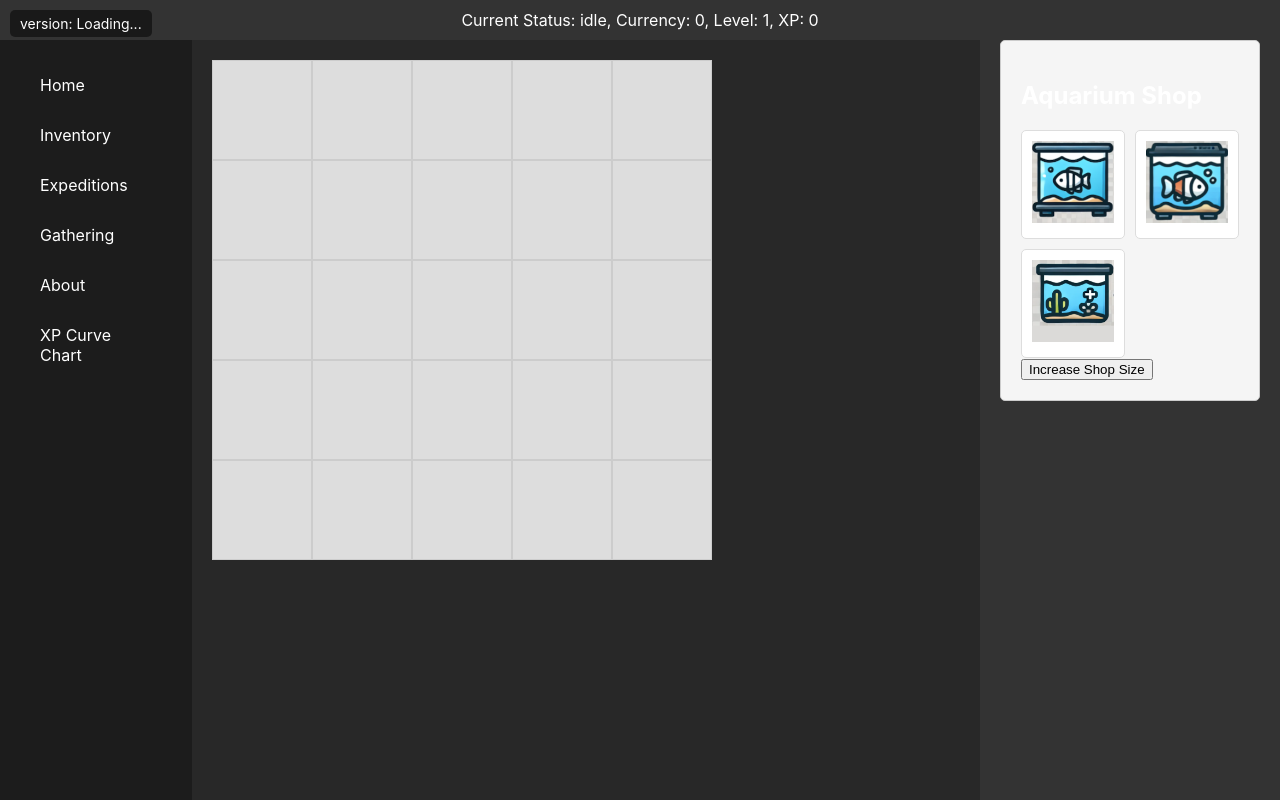
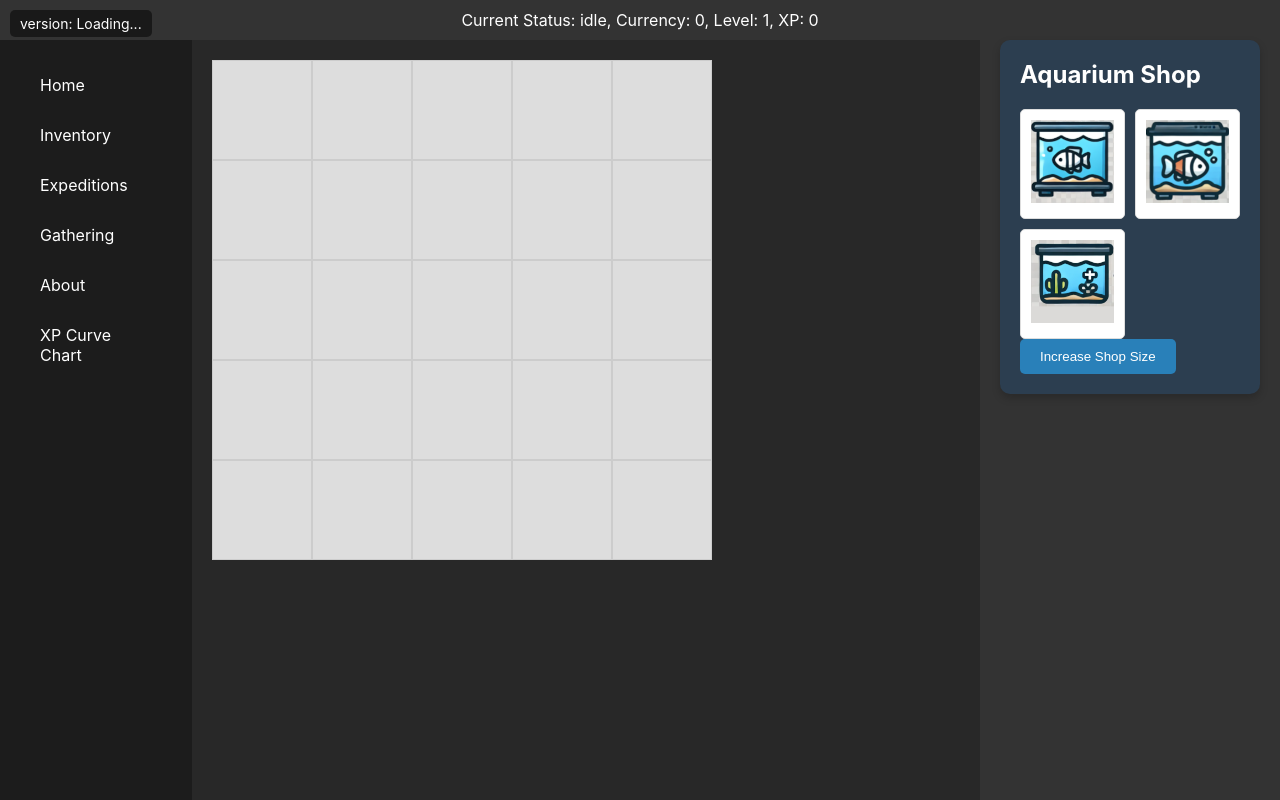
Before and after one commit to Fishbone-Aquatics/Aquarium-Capitalists, a React (Vite) app: page / in a window 1280 px wide. Built offline with nearby package versions, Linux system fonts and the light colour scheme; no server answers.

Commit message:
style(Home): update side bar css.
Give it some semi proper styling so it's not such an eye sore while I work on functionality.

```diff
--- a/src/styles/aquariumshop.css
+++ b/src/styles/aquariumshop.css
@@ -1,9 +1,16 @@
 /* src/styles/aquariumshop.css */
 .aquarium-shop {
+  background: #2c3e50; /* Match the statistics background color */
   padding: 20px;
-  background-color: #f5f5f5;
-  border: 1px solid #ccc;
-  border-radius: 5px;
+  border-radius: 10px;
+  color: white;
+  box-shadow: 0 4px 8px rgba(0, 0, 0, 0.2);
+  margin-bottom: 20px; /* Add margin for spacing */
+}
+
+.aquarium-shop h2 {
+  margin-top: 0;
+  color: white; /* Ensure the text color matches */
 }
 
 .shop-items {
@@ -26,6 +33,21 @@
   object-fit: contain;
   margin-bottom: 5px;
 }
+
+button {
+  padding: 10px 20px;
+  background: #2980b9; /* Match button styling */
+  color: white;
+  border: none;
+  border-radius: 5px;
+  cursor: pointer;
+  transition: background-color 0.3s ease;
+}
+
+button:hover {
+  background-color: #3498db;
+}
+
 
 /* src/styles/grid.css */
 .grid-container {
```
Also changed, not shown: 1 other file (tests, documents, lock files or other folders).
